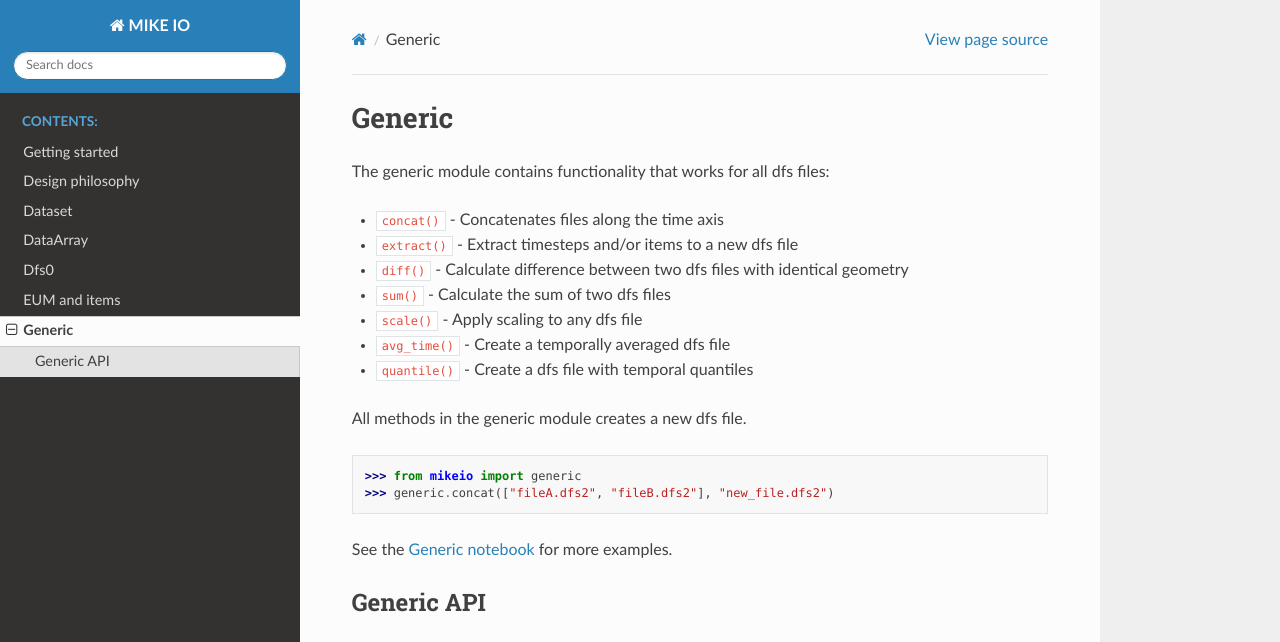
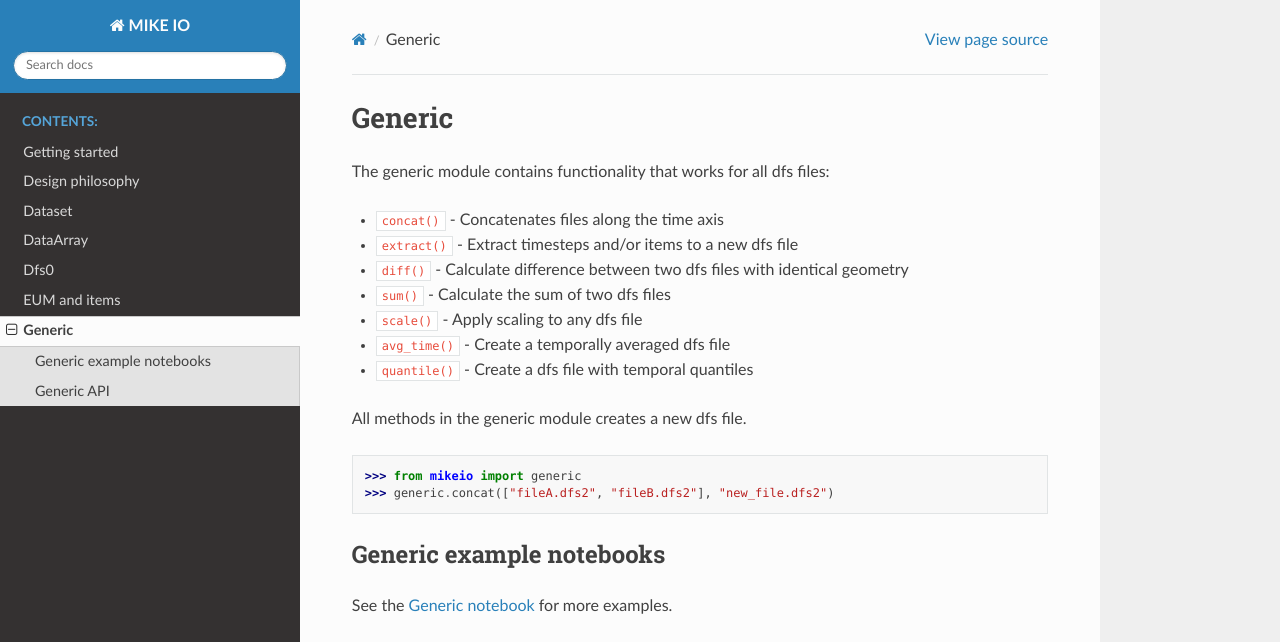
Before and after one commit to DHI/mikeio, a Sphinx documentation site: the page built from docs/generic.md, in a window 1280 px wide and 1111 px high. Shown: the top 642 px of the window. Built offline with Sphinx 7.4.7 and the Read the Docs theme 2.0.0, drawn with Linux system fonts in a browser that asks for light colours; pages that are not in the unit, such as notebooks, are missing from menus; grey boxes are pictures that could not be loaded.

Commit message:
new headline

````diff
--- a/docs/generic.md
+++ b/docs/generic.md
@@ -18,6 +18,7 @@ All methods in the generic module creates a new dfs file.
 >>> from mikeio import generic
 >>> generic.concat(["fileA.dfs2", "fileB.dfs2"], "new_file.dfs2")
 ```
+## Generic example notebooks
 
 See the [Generic notebook](https://nbviewer.jupyter.org/github/DHI/mikeio/blob/main/notebooks/Generic.ipynb) for more examples.
 
````
